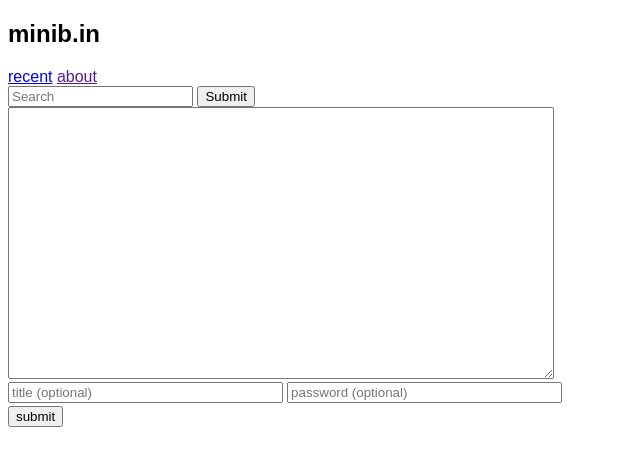
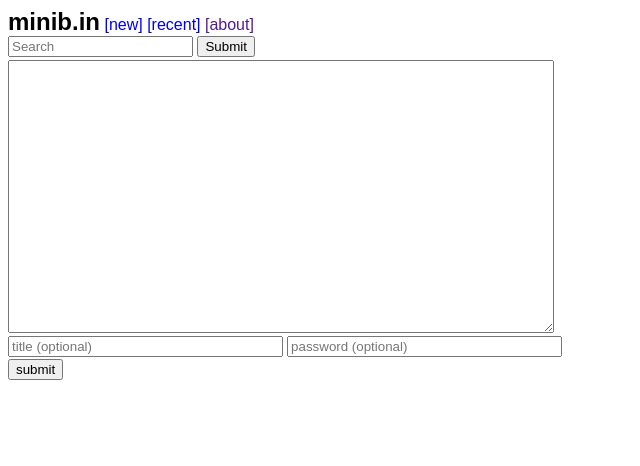
Before and after one commit to erm/minibin, a Flask app: page / in a window 1280 px wide. Shown: the top 466 px of the page, without its empty margins (0-640 px from the left). Run offline with Flask 2, Linux system fonts and the light colour scheme; some libraries are stand-ins or nearby versions.

Commit message:
updated styles

```diff
--- a/app/templates/base.html
+++ b/app/templates/base.html
@@ -22,14 +22,15 @@
         margin-bottom: 0.2em;
         min-height:20em;
     }
-    #nav ul {
-      list-style-type: none;
-      padding:0;
-      margin:0;
-      overflow: auto;
+    #nav {
+      margin-right:30px;
+      margin-bottom:0.2em;
     }
-    #nav li {
-        display: inline;
+    #nav a {
+      text-decoration: none;
+    }
+    #search {
+      float:right;
     }
     .paste_info {
       margin-bottom: 0.2em;
@@ -40,15 +41,15 @@
 </head>
   {% endblock %}
 <body>
+
  {% block navbar %}
     {% include 'navbar.html' %}
   {% endblock %}
-  <div>
     {% for message in get_flashed_messages() %}
       <strong>Error:</strong> {{ message }}
     {% endfor %}
   {% block content %}
   {% endblock %}
-</div>
+
 </body>
 </html>
--- a/app/templates/index.html
+++ b/app/templates/index.html
@@ -1,7 +1,5 @@
 {% extends "base.html" %}
 {% block content %}
-<div class="row">
-    <div class="col-sm-8 col-md-8">
 <form action="{{ url_for('frontend.create_paste') }}" method="post">
     <textarea name="content"></textarea>
     <input class="paste_info" placeholder="title (optional)" name="title" type="text">
@@ -9,6 +7,4 @@
     <div class="g-recaptcha" data-sitekey="{{config['RECAPTCHA_PUBLIC_KEY']}}"></div>
     <button type="submit" value="submit" class="btn btn-default">submit</button>
 </form>
-    </div>
-</div>
 {% endblock content %}
--- a/app/templates/navbar.html
+++ b/app/templates/navbar.html
@@ -1,17 +1,10 @@
-<h2>minib.in</h2>
 <div id="nav">
-<ul>
-  <li>
-    <a href="{{ url_for('frontend.recent') }}">recent</a>
-  </li>
-  <li>
-    <a href="">about</a>
-  </li>
-  <li>
-  <form action="{{ url_for('frontend.search') }}" , method="post">
+<span style="font-weight:bold;font-size:1.5em">minib.in</span>
+  <a href="{{ url_for('frontend.index') }}">[new]</a>
+    <a href="{{ url_for('frontend.recent') }}">[recent]</a>
+    <a href="">[about]</a>
+<form action="{{ url_for('frontend.search') }}" , method="post">
       <input type="text"  name="terms" placeholder="Search">
     <button type="submit">Submit</button>
   </form>
-</li>
-</ul>
 </div>
--- a/app/templates/view_many_pastes.html
+++ b/app/templates/view_many_pastes.html
@@ -3,7 +3,7 @@
     {% for paste in pastes %}
         {{ paste.created_on }}<br>
         <a href="{{ url_for('frontend.view_paste', url_id=paste.url_id) }}">
-        {{ paste.content[30:] if len(paste.content) > 150 else paste.content }}
+        {{ paste.content[30:] if paste.content|length > 150 else paste.content }}
         </a>
         <br>
         <br>
```
Lines whose indentation alone changed are shown as unchanged.
